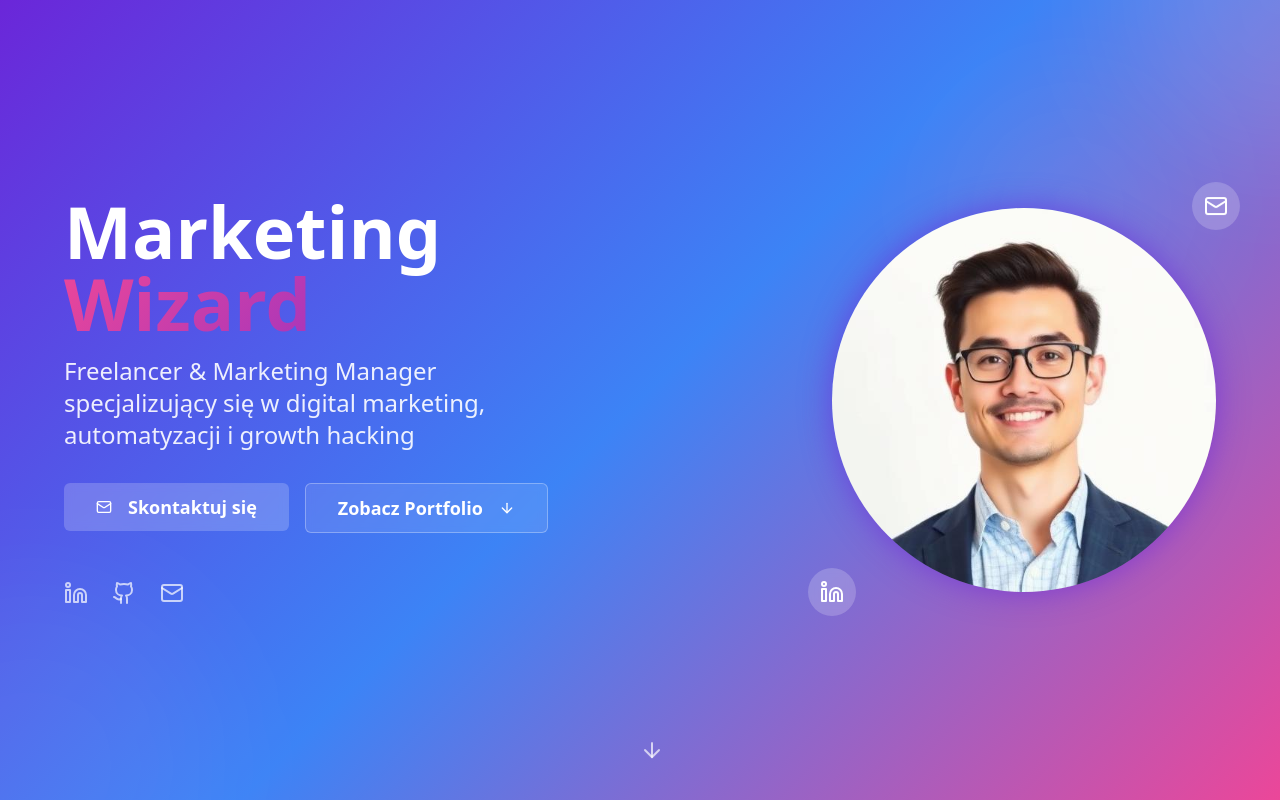
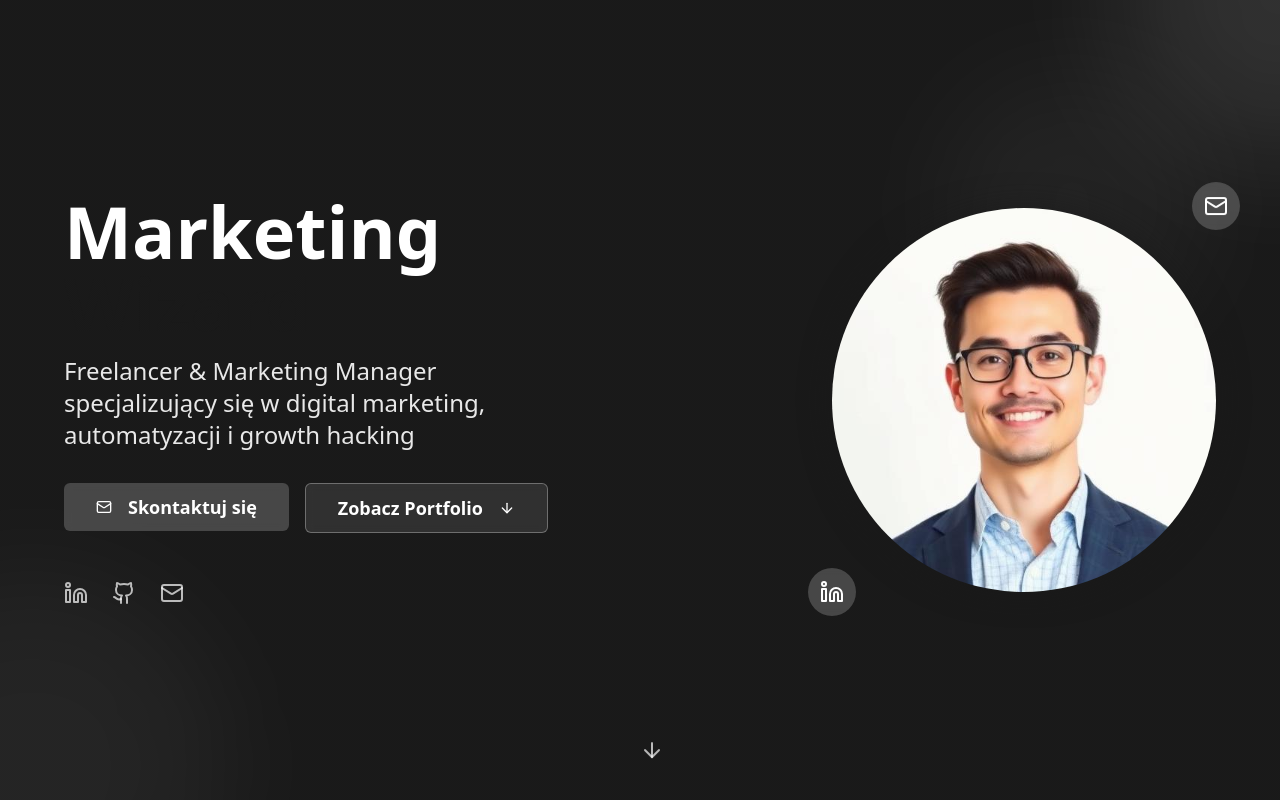
Before and after one commit to trugoJJJ/personal_website_en, a React (Vite) app: page / in a window 1280 px wide. Shown: the top 800 px of the page. Built offline with nearby package versions, Linux system fonts and the light colour scheme.

Commit message:
Apply minimalist design
Update styles to a black and white theme with no gradients.

```diff
--- a/src/index.css
+++ b/src/index.css
@@ -13,23 +13,23 @@ All colors MUST be HSL.
     --background: 0 0% 100%;
     --foreground: 222.2 84% 4.9%;
 
-    /* Brand colors - Marketing gradient theme */
-    --primary: 263 70% 50%;  /* Deep purple */
+    /* Brand colors - Monochrome minimal */
+    --primary: 0 0% 10%;
     --primary-foreground: 0 0% 100%;
-    --primary-light: 263 70% 65%;
-    --primary-dark: 263 70% 35%;
+    --primary-light: 0 0% 20%;
+    --primary-dark: 0 0% 0%;
 
-    /* Secondary - Complementary blue */
-    --secondary: 217 91% 60%;
+    /* Secondary - same monochrome to avoid gradients */
+    --secondary: 0 0% 10%;
     --secondary-foreground: 0 0% 100%;
-    --secondary-light: 217 91% 75%;
-    --secondary-dark: 217 91% 45%;
+    --secondary-light: 0 0% 20%;
+    --secondary-dark: 0 0% 0%;
 
-    /* Accent - Pink/Rose */
-    --accent: 330 81% 60%;
+    /* Accent - same monochrome */
+    --accent: 0 0% 10%;
     --accent-foreground: 0 0% 100%;
-    --accent-light: 330 81% 75%;
-    --accent-dark: 330 81% 45%;
+    --accent-light: 0 0% 20%;
+    --accent-dark: 0 0% 0%;
 
     /* Neutral colors */
     --card: 0 0% 100%;
@@ -38,14 +38,14 @@ All colors MUST be HSL.
     --muted-foreground: 215.4 16.3% 46.9%;
     --border: 214.3 31.8% 91.4%;
     --input: 214.3 31.8% 91.4%;
-    --ring: 263 70% 50%;
+    --ring: 0 0% 10%;
 
-    /* Gradients */
-    --gradient-primary: linear-gradient(135deg, hsl(var(--primary)), hsl(var(--secondary)));
-    --gradient-secondary: linear-gradient(135deg, hsl(var(--secondary)), hsl(var(--accent)));
-    --gradient-accent: linear-gradient(135deg, hsl(var(--accent)), hsl(var(--primary)));
-    --gradient-hero: linear-gradient(135deg, hsl(var(--primary)) 0%, hsl(var(--secondary)) 50%, hsl(var(--accent)) 100%);
-    --gradient-card: linear-gradient(145deg, hsl(var(--card)) 0%, hsl(210 40% 98%) 100%);
+    /* Gradients - disabled (use solid backgrounds) */
+    --gradient-primary: linear-gradient(180deg, hsl(var(--primary)), hsl(var(--primary)));
+    --gradient-secondary: linear-gradient(180deg, hsl(var(--primary)), hsl(var(--primary)));
+    --gradient-accent: linear-gradient(180deg, hsl(var(--primary)), hsl(var(--primary)));
+    --gradient-hero: linear-gradient(180deg, hsl(var(--primary)), hsl(var(--primary)));
+    --gradient-card: linear-gradient(180deg, hsl(var(--card)), hsl(var(--card)));
 
     /* Shadows */
     --shadow-card: 0 4px 6px -1px rgb(0 0 0 / 0.1), 0 2px 4px -2px rgb(0 0 0 / 0.1);
```
